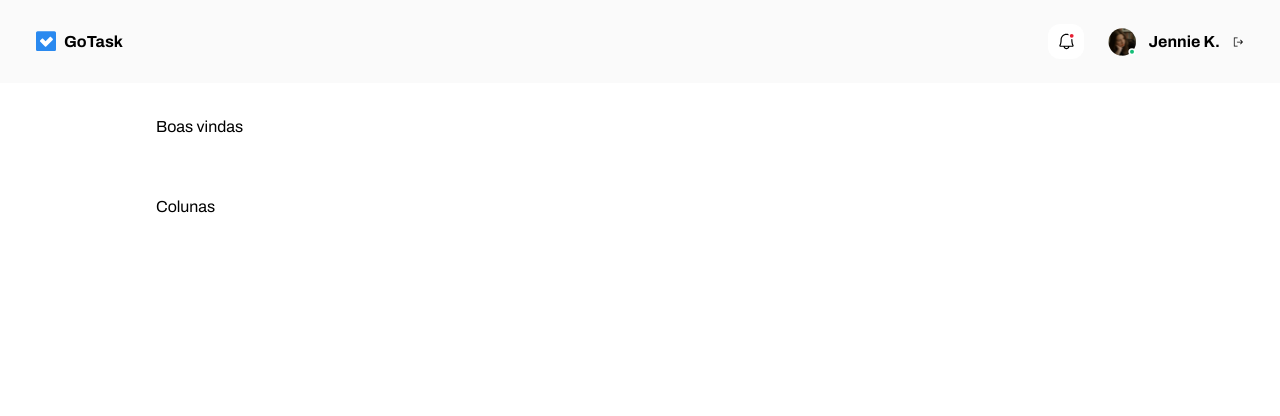
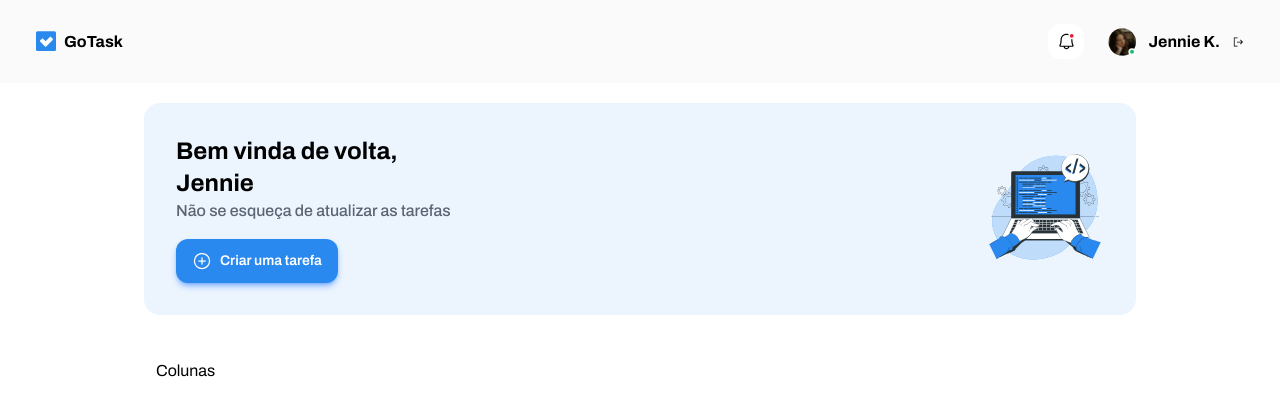
Before and after one commit to berdnaski/go-task-angular, an Angular app: page / in a window 1280 px wide. Shown: the top 416 px of the page. Built offline with nearby package versions, Linux system fonts and the light colour scheme; a web font is replaced by a local one.

Commit message:
feat: adding welcome session

```diff
--- a/src/app/components/components/main-content/main-content.component.html
+++ b/src/app/components/components/main-content/main-content.component.html
@@ -1,4 +1,4 @@
 <div class="flex flex-col max-w-5xl mx-auto py-5 px-4 gap-8">
-  <div class="p-3">Boas vindas</div>
+  <app-welcome-section />
   <div class="p-3">Colunas</div>
 </div>
--- a/src/app/components/components/main-content/main-content.component.ts
+++ b/src/app/components/components/main-content/main-content.component.ts
@@ -1,8 +1,9 @@
 import { Component } from '@angular/core';
+import { WelcomeSectionComponent } from "../welcome-section/welcome-section.component";
 
 @Component({
   selector: 'app-main-content',
-  imports: [],
+  imports: [WelcomeSectionComponent],
   templateUrl: './main-content.component.html',
   styleUrl: './main-content.component.css'
 })
--- a/src/app/components/components/welcome-section/welcome-section.component.html
+++ b/src/app/components/components/welcome-section/welcome-section.component.html
@@ -1 +1,20 @@
-<p>welcome-section works!</p>
+<div class="flex flex-col sm:flex-row-reverse sm:justify-between sm:items-center gap-7 rounded-2xl p-8 bg-[#ECF4FE]">
+  <div>
+    <img src="images/icon-hand-coding.svg" alt="">
+  </div>
+  <div class="flex flex-col gap-4">
+    <div class="flex flex-col">
+      <h1 class="font-bold text-2xl">Bem vinda de volta, <br /> Jennie</h1>
+      <h3 class="font-medium opacity-80 text-[#374151]">Não se esqueça de atualizar as tarefas</h3>
+    </div>
+    <div>
+      <button class="bg-[#2A89EF] shadow-md shadow-blue-500/50 py-3 px-4 rounded-xl text-white
+        text-sm font-semibold text-center flex gap-2 cursor-pointer active:translate-y-1
+        transition-transform duration-75"
+      >
+        <img src="images/icon-plus-circle.svg" alt="">
+        Criar uma tarefa
+      </button>
+    </div>
+  </div>
+</div>
```
